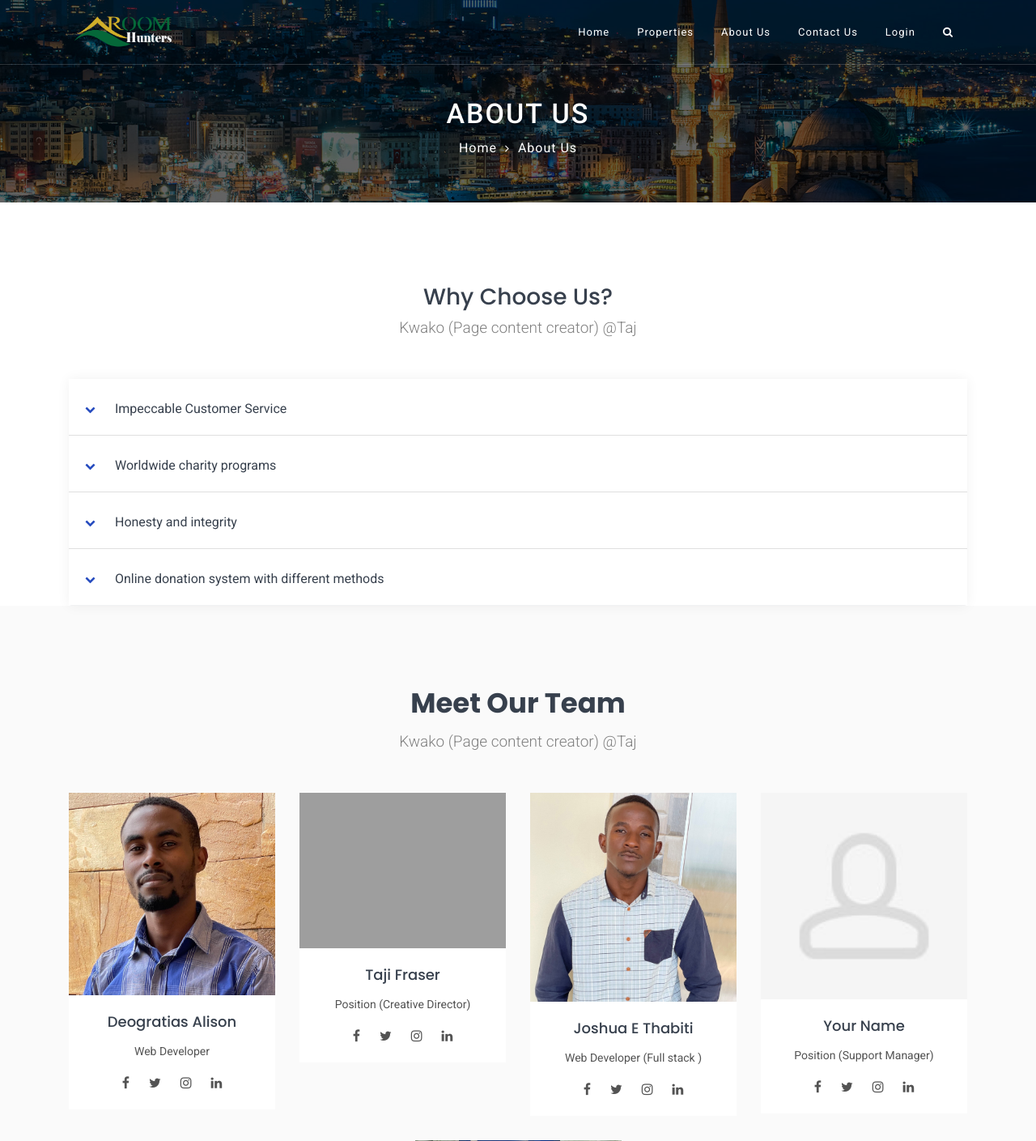
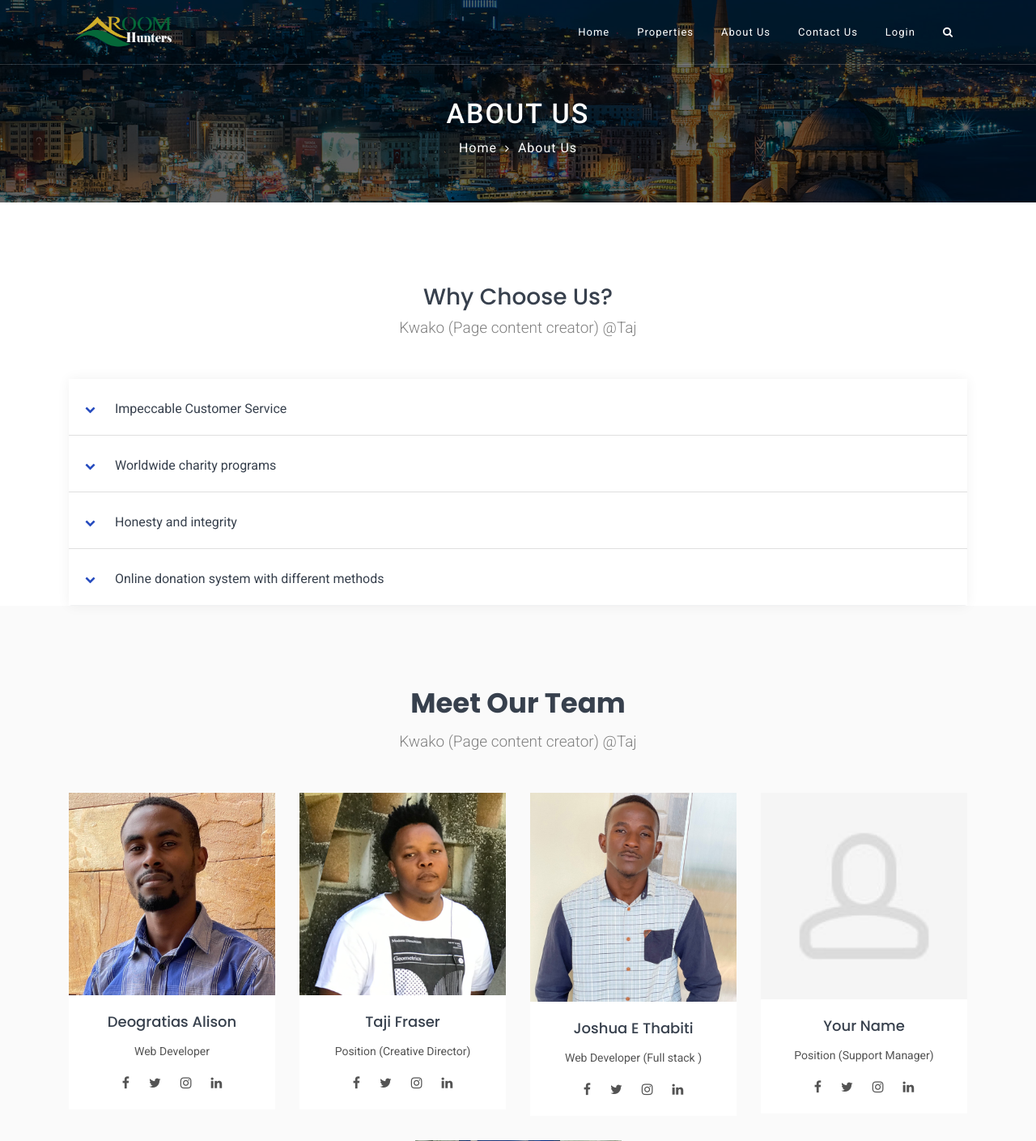
Before and after one commit to deesynertz/hostel_site, a PHP site: page /about_us in a window 1280 px wide. Shown: the top 1409 px of the page at 81% size. Run offline with PHP 8.4, Linux system fonts and the light colour scheme; some libraries are stand-ins or nearby versions; grey boxes are pictures that could not be loaded.

Commit message:
hostel_site

```diff
--- a/about_us.php
+++ b/about_us.php
@@ -104,7 +104,7 @@
         <div class="agent-2">
           <div class="agent-photo">
             <a href="#">
-              <img src="media/avatar/taji.png" alt="avatar-6" class="img-fluid">
+              <img src="media/avatar/tajii.png" alt="avatar-6" class="img-fluid">
             </a>
           </div>
           <div class="agent-details">
```
